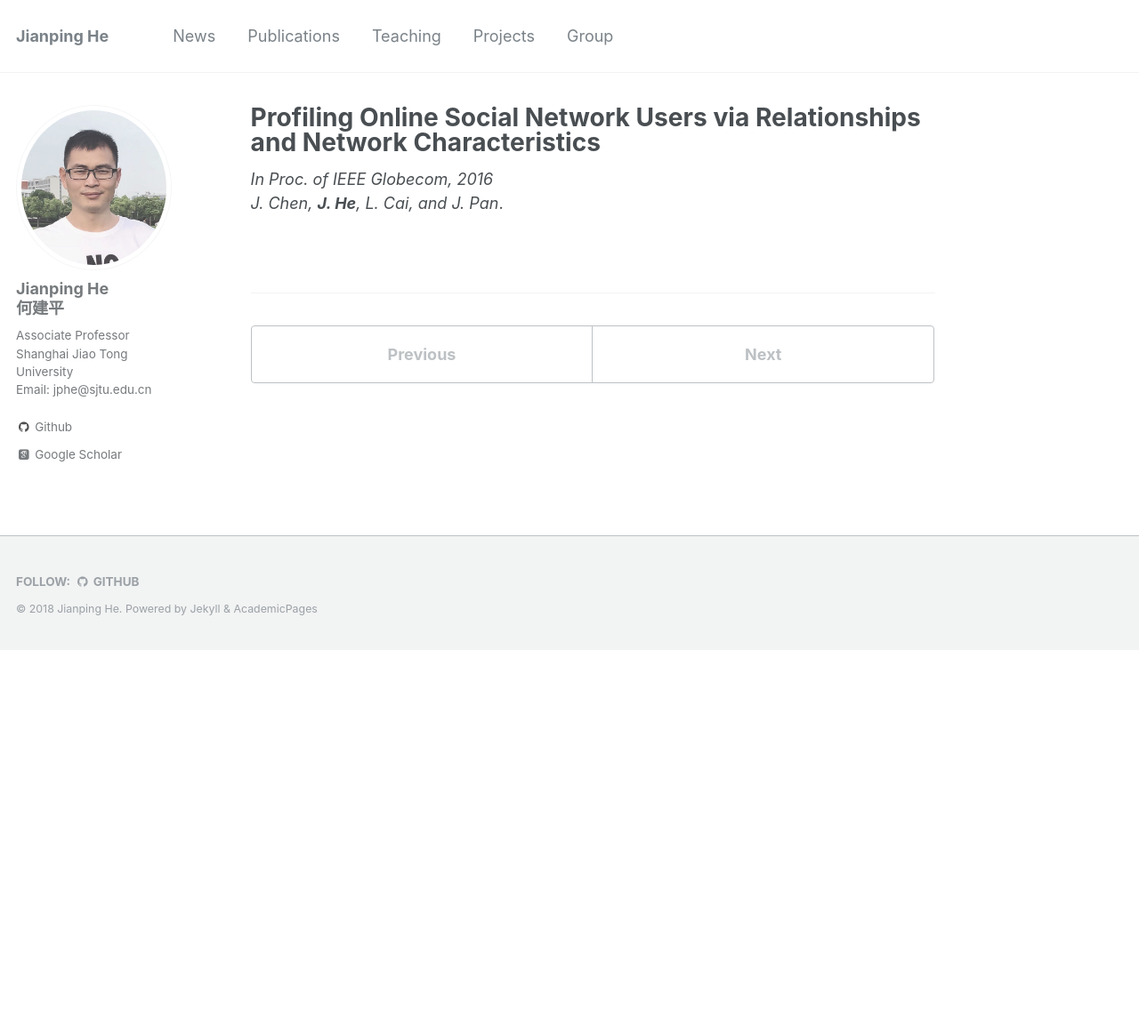
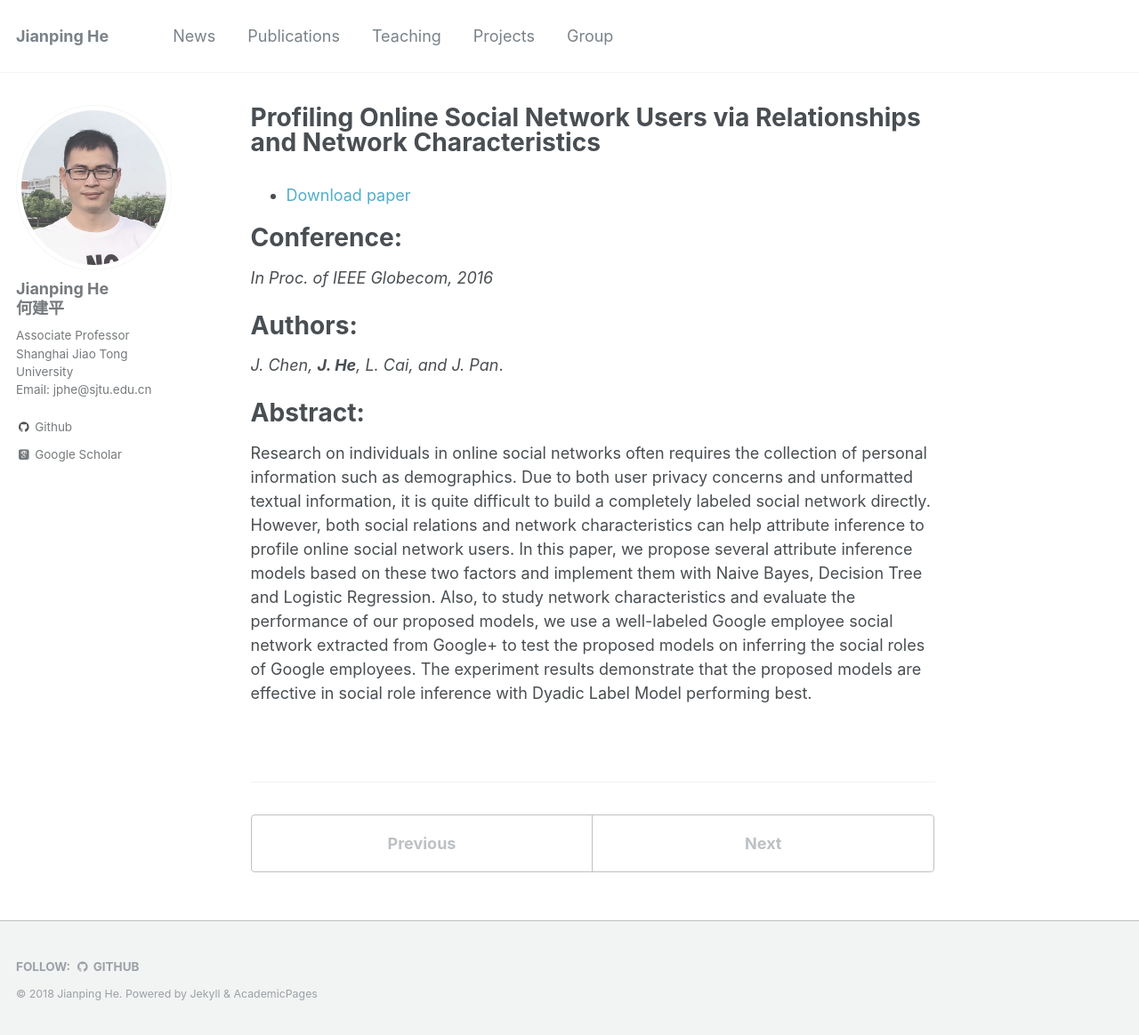
Before and after one commit to jiangshuozz/Jianping-He.github.io, a Jekyll site: the page built from _publications/2016-10-04-Profiling-Online-Social-Network-Users.md, in a window 1280 px wide and 1164 px high. Shown: the whole window at 89% size. Built offline with Jekyll 4.4.1, drawn with Linux system fonts in a browser that asks for light colours; some web fonts are replaced.

Commit message:
Update 2016-10-04-Profiling-Online-Social-Network-Users.md

```diff
--- a/_publications/2016-10-04-Profiling-Online-Social-Network-Users.md
+++ b/_publications/2016-10-04-Profiling-Online-Social-Network-Users.md
@@ -8,5 +8,16 @@ venue: '--'
 #paperurl: ''
 #citation: ''
 ---
+- [Download paper](https://ieeexplore.ieee.org/document/7842176/)
+
+Conference:
+===
 *In Proc. of IEEE Globecom, 2016*
+
+Authors:
+===
 *J. Chen, **J. He**, L. Cai, and J. Pan*.
+
+Abstract:
+===
+Research on individuals in online social networks often requires the collection of personal information such as demographics. Due to both user privacy concerns and unformatted textual information, it is quite difficult to build a completely labeled social network directly. However, both social relations and network characteristics can help attribute inference to profile online social network users. In this paper, we propose several attribute inference models based on these two factors and implement them with Naive Bayes, Decision Tree and Logistic Regression. Also, to study network characteristics and evaluate the performance of our proposed models, we use a well-labeled Google employee social network extracted from Google+ to test the proposed models on inferring the social roles of Google employees. The experiment results demonstrate that the proposed models are effective in social role inference with Dyadic Label Model performing best.
```
